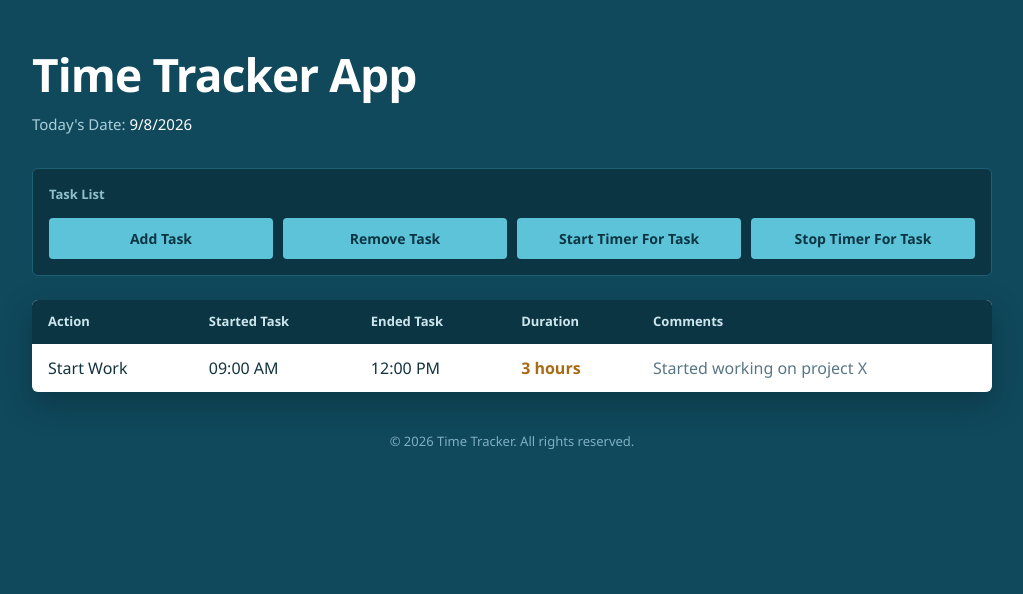
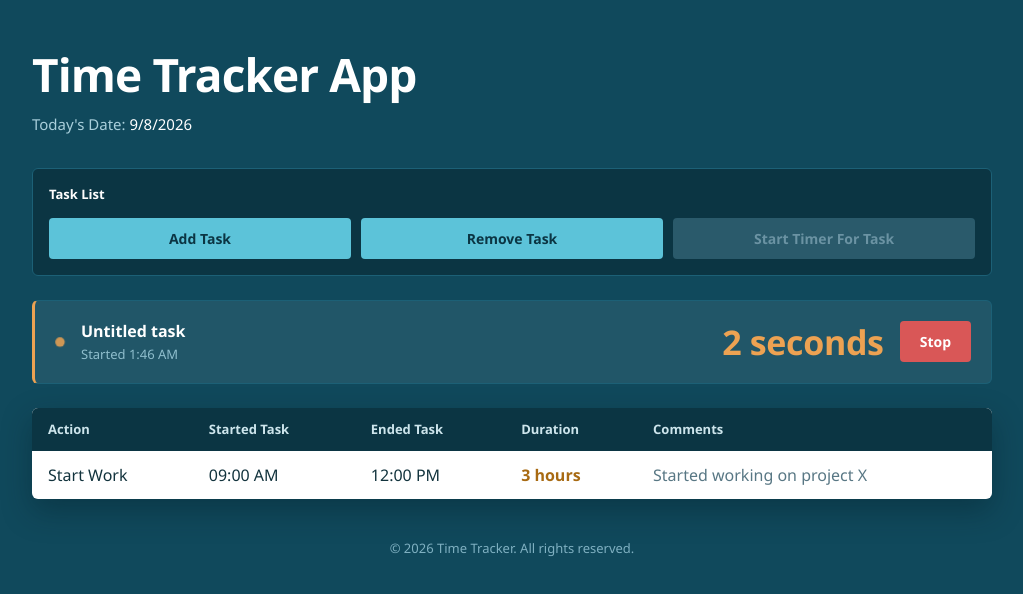
Before and after one commit to irvinggonzalezCode/time_tracker, a plain HTML site: page home.html in a window 1280 px wide. Both pictures are taken after a click on the button "Start Timer For Task". Shown: the whole page, without its empty margins (128-1151 px from the left). Drawn offline with Linux system fonts and the light colour scheme.

Commit message:
Added Start timer for task logic
Prefactor code. will refactor and make it better

```diff
--- a/add_task.js
+++ b/add_task.js
@@ -80,9 +80,8 @@ saveModalButton.addEventListener("click", function () {
   console.log(taskAction);
   if (addTaskBool && taskAction) {
     console.log("Task data good, adding row logic");
-
     //get reference to the table body (tbody)
-    const tableBody = document.getElementById("task-tracker");
+    const tableBody = document.getElementById("task-rows");
 
     //insert a new empty row (<tr>) at the end of the body
     const newRow = tableBody.insertRow(-1);
--- a/home.html
+++ b/home.html
@@ -7,6 +7,7 @@
   <title>Developer Portfolio</title>
   <link rel="stylesheet" href="styles.css">
   <script src="add_task.js" defer></script>
+  <script src="timer_task.js" defer></script>
 </head>
 
 <body>
@@ -22,7 +23,21 @@
         <button id="add-task" onclick="addTask()">Add Task</button>
         <button id="remove-task" onclick="removeTask()">Remove Task</button>
         <button id="start-timer" onclick="startTimer()">Start Timer For Task</button>
-        <button id="stop-timer" onclick="stopTimer()">Stop Timer For Task</button>
+      </div>
+
+      <!--Timer UI Element-->
+      <div id="active-timer" class="active-timer" hidden>
+        <span class="active-timer__pulse" aria-hidden="true"></span>
+
+        <div class="active-timer__info">
+          <p class="active-timer__action" id="active-timer-action">Untitled task</p>
+          <p class="active-timer__since" id="active-timer-since">Started 00:00 AM</p>
+        </div>
+
+        <p class="active-timer__elapsed" id="active-timer-elapsed">00:00:00</p>
+        <button type="button" class="active-timer__stop" id="stop-timer" onclick="stopTimer()">
+          Stop
+        </button>
       </div>
 
       <table class="time-tracker-table" id="task-tracker">
--- a/styles.css
+++ b/styles.css
@@ -84,7 +84,7 @@ h1 {
   margin: 0 0 4px;
   font-size: 13px;
   font-weight: 600;
-  color: #8fbecd;
+  color: rgb(253, 253, 253);
   text-align: left;
 }
 
@@ -304,3 +304,110 @@ dialog h2 {
     transition: none !important;
   }
 }
+
+
+/* ---------- Active timer ---------- */
+
+.active-timer {
+  /* Configure the panel from here */
+  --timer-accent:  var(--amber);
+  --timer-surface: rgba(255, 255, 255, 0.07);
+  --timer-size:    34px;   /* elapsed readout */
+  --timer-pulse:   2.4s;   /* breathing speed */
+
+  display: flex;
+  flex-wrap: wrap;
+  align-items: center;
+  gap: 16px;
+  padding: 18px 20px;
+  margin-bottom: 24px;
+  background-color: var(--timer-surface);
+  border: 1px solid var(--ground-line);
+  border-left: 3px solid var(--timer-accent);
+  border-radius: var(--radius);
+}
+
+.active-timer[hidden] {
+  display: none;
+}
+
+/* Live indicator */
+.active-timer__pulse {
+  flex: none;
+  width: 10px;
+  height: 10px;
+  background-color: var(--timer-accent);
+  border-radius: 50%;
+  animation: timer-pulse var(--timer-pulse) ease-in-out infinite;
+}
+
+@keyframes timer-pulse {
+  0%, 100% { opacity: 1;   transform: scale(1); }
+  50%      { opacity: 0.4; transform: scale(0.8); }
+}
+
+.active-timer__info {
+  flex: 1 1 180px;
+  min-width: 0;
+}
+
+.active-timer__action {
+  margin: 0;
+  font-size: 16px;
+  font-weight: 600;
+  color: #ffffff;
+  overflow: hidden;
+  text-overflow: ellipsis;
+  white-space: nowrap;
+}
+
+.active-timer__since {
+  margin: 2px 0 0;
+  font-size: 13px;
+  color: #8fbecd;
+  font-variant-numeric: tabular-nums;
+}
+
+.active-timer__elapsed {
+  margin: 0;
+  font-size: var(--timer-size);
+  font-weight: 600;
+  line-height: 1;
+  letter-spacing: -0.01em;
+  color: var(--timer-accent);
+  font-variant-numeric: tabular-nums;
+}
+
+.active-timer__stop {
+  flex: none;
+  padding: 10px 20px;
+  font: inherit;
+  font-size: 14px;
+  font-weight: 600;
+  color: #ffffff;
+  background-color: var(--red);
+  border: none;
+  border-radius: 4px;
+  cursor: pointer;
+  transition: background-color 0.15s ease;
+}
+
+.active-timer__stop:hover {
+  background-color: #c04747;
+}
+
+.active-timer__stop:focus-visible {
+  outline: 2px solid var(--amber);
+  outline-offset: 2px;
+}
+
+/* Disabled controls in the main bar */
+.task-list button:disabled {
+  background-color: #2a5a6b;
+  color: #6b93a3;
+  cursor: not-allowed;
+}
+
+@media (prefers-reduced-motion: reduce) {
+  .active-timer__pulse { animation: none; }
+}
--- /dev/null
+++ b/timer_task.js
@@ -0,0 +1,73 @@
+function startTimer() {
+	let startTimerBtn = document.getElementById("start-timer");
+	let stopTimerBtn = document.getElementById("stop-timer");
+    let timerUI = document.getElementById("active-timer");
+	startTimerBtn.disabled = true;
+	stopTimerBtn.disabled = false;
+    timerUI.hidden = false;
+	console.log("Start Timer");
+	startMs = Date.now();
+	const date = new Date(startMs);
+	timerId = setInterval(tick, 1000);
+	tick();
+	const timerStartTxt = document.getElementById("active-timer-action");
+	const activeTimerSince = document.getElementById("active-timer-since");
+
+	const formattedTime = date.toLocaleTimeString("en-US", {
+		hour: "numeric",
+		minute: "2-digit",
+		hour12: true,
+	});
+
+	activeTimerSince.textContent = "Started " + formattedTime;
+
+	console.log("Timer Start at " + formattedTime + " , millis = " + startMs);
+}
+
+function stopTimer() {
+    let timerUI = document.getElementById("active-timer");
+    timerUI.hidden = true;
+	clearInterval(timerId);
+	timerId = null;
+	let startTimerBtn = document.getElementById("start-timer");
+	let stopTimerBtn = document.getElementById("stop-timer");
+	startTimerBtn.disabled = false;
+	stopTimerBtn.disabled = true;
+	let stopMillis = Date.now();
+	const date = new Date(stopMillis);
+	const formattedTime = date.toLocaleTimeString("en-US", {
+		hour: "numeric",
+		minute: "2-digit",
+		hour12: true,
+	});
+	console.log("Stop Timer Pressed");
+	console.log("Stop time = " + formattedTime + " , Stop Millis" + stopMillis);
+}
+
+//Refreshes every 1000 ticks and updates the elapsed time
+function tick() {
+	const elapsedMs = Date.now() - startMs;
+	var elapsedTxt = document.getElementById("active-timer-elapsed");
+	elapsedTxt.textContent = formatElapsed(elapsedMs);
+}
+
+//Formats millis time to easily readable string format
+function formatElapsed(elapsedMs) {
+	const totalSeconds = Math.floor(elapsedMs / 1000);
+
+	const hours = Math.floor(totalSeconds / 3600);
+	const minutes = Math.floor(totalSeconds / 60) % 60;
+	const seconds = totalSeconds % 60;
+
+	const parts = [];
+
+	if (hours > 0) parts.push(hours + " hr");
+	if (minutes > 0)
+		parts.push(minutes + (minutes === 1 ? " minute" : " minutes"));
+	if (seconds > 0)
+		parts.push(seconds + (seconds === 1 ? " second" : " seconds"));
+
+	if (parts.length === 0) return "0 seconds";
+
+	return parts.join(" ");
+}
```
Also changed, not shown: 1 other file.
